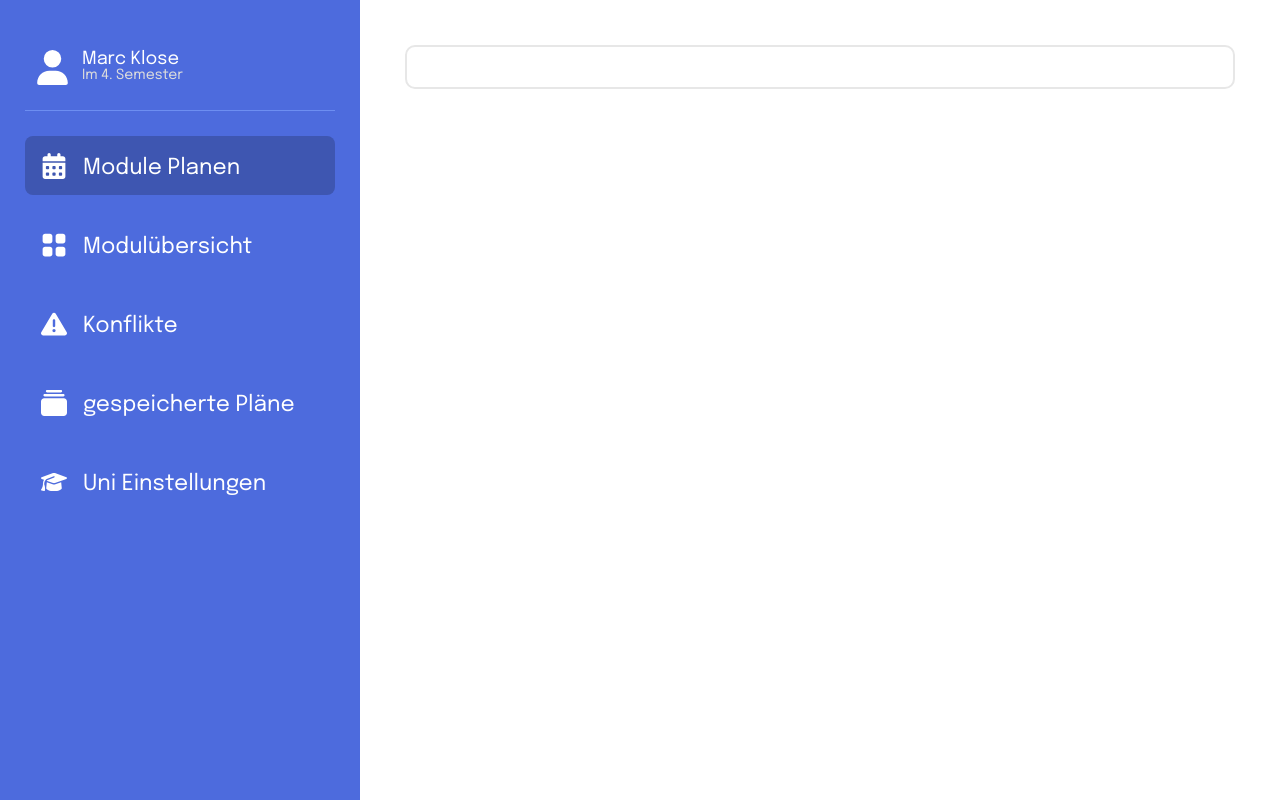
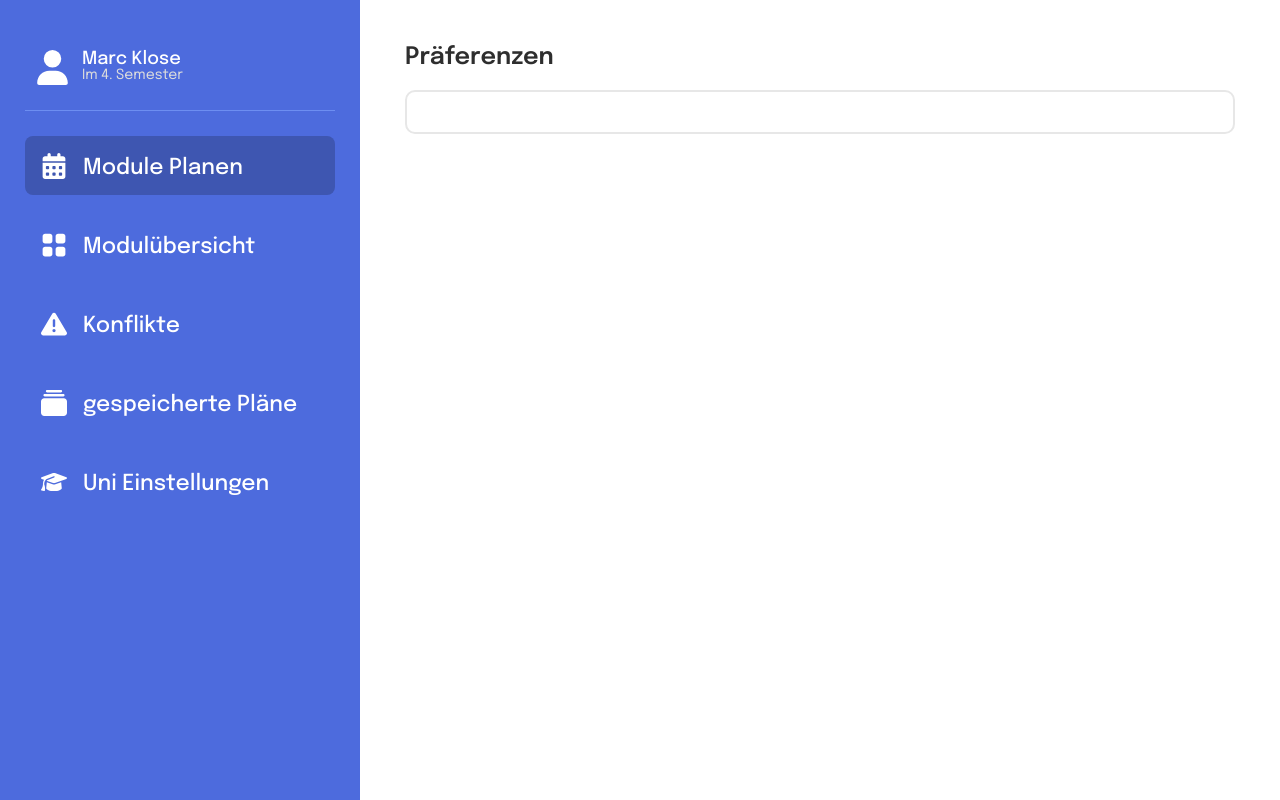
Before and after one commit to Uni-Course-Scheduler/course-scheduler-frontend, a Vue app: page / in a window 1280 px wide. Built offline with nearby package versions, Linux system fonts and the light colour scheme.

Commit message:
[ADD] font weights

```diff
--- a/src/assets/theme.css
+++ b/src/assets/theme.css
@@ -1,4 +1,4 @@
-@import url('https://fonts.googleapis.com/css2?family=Epilogue:wght@300;400;500;600&display=swap');
+@import url('https://fonts.googleapis.com/css2?family=Epilogue:wght@300;400;500;600;700;800&display=swap');
 
 html, body {
     padding: 0;
@@ -56,6 +56,13 @@ html, body {
     --font-size-s: 0.875rem;
     --font-size-xs: 0.75rem;
 
+    /* All font weights */
+    --text-bold: 700;
+    --text-semi-bold: 600;
+    --text-medium: 500;
+    --text-regular: 400;
+    --text-light: 300;
+
     /* All border radius */
     --border-raduis-xl: 0.625rem;
     --border-raduis-l: 0.5rem;
@@ -111,6 +118,12 @@ span {
 
 h1, h2, h3, h4 {
     margin-top: 0;
+    color: var(--text-dark-primary);
+}
+
+h2 {
+    font-size: var(--font-size-xxl);
+    font-weight: var(--text-semi-bold);
 }
 
 a {
--- a/src/components/navigation-bar/NavigationBar.vue
+++ b/src/components/navigation-bar/NavigationBar.vue
@@ -55,6 +55,7 @@ a {
   column-gap: var(--column-gap-l);
   padding: var(--column-gap-l);
   font-size: var(--font-size-xl);
+  font-weight: var(--text-medium);
   border-radius: var(--border-raduis-l);
   margin-bottom: 1.25rem;
 }
--- a/src/components/navigation-bar/NavigationBarHeader.vue
+++ b/src/components/navigation-bar/NavigationBarHeader.vue
@@ -32,11 +32,13 @@ header svg {
 
 .user-name {
   font-size: var(--font-size-l);
+  font-weight: var(--text-medium);
   color: var(--text-light-primary);
 }
 
 .semester {
   font-size: var(--font-size-s);
+  font-weight: var(--text-regular);
   color: var(--text-light-secondary);
 }
 </style>
--- a/src/views/SchedulerView.vue
+++ b/src/views/SchedulerView.vue
@@ -3,5 +3,6 @@
 </script>
 
 <template>
+  <h2>Präferenzen</h2>
   <div class="wrapper"></div>
 </template>
```
